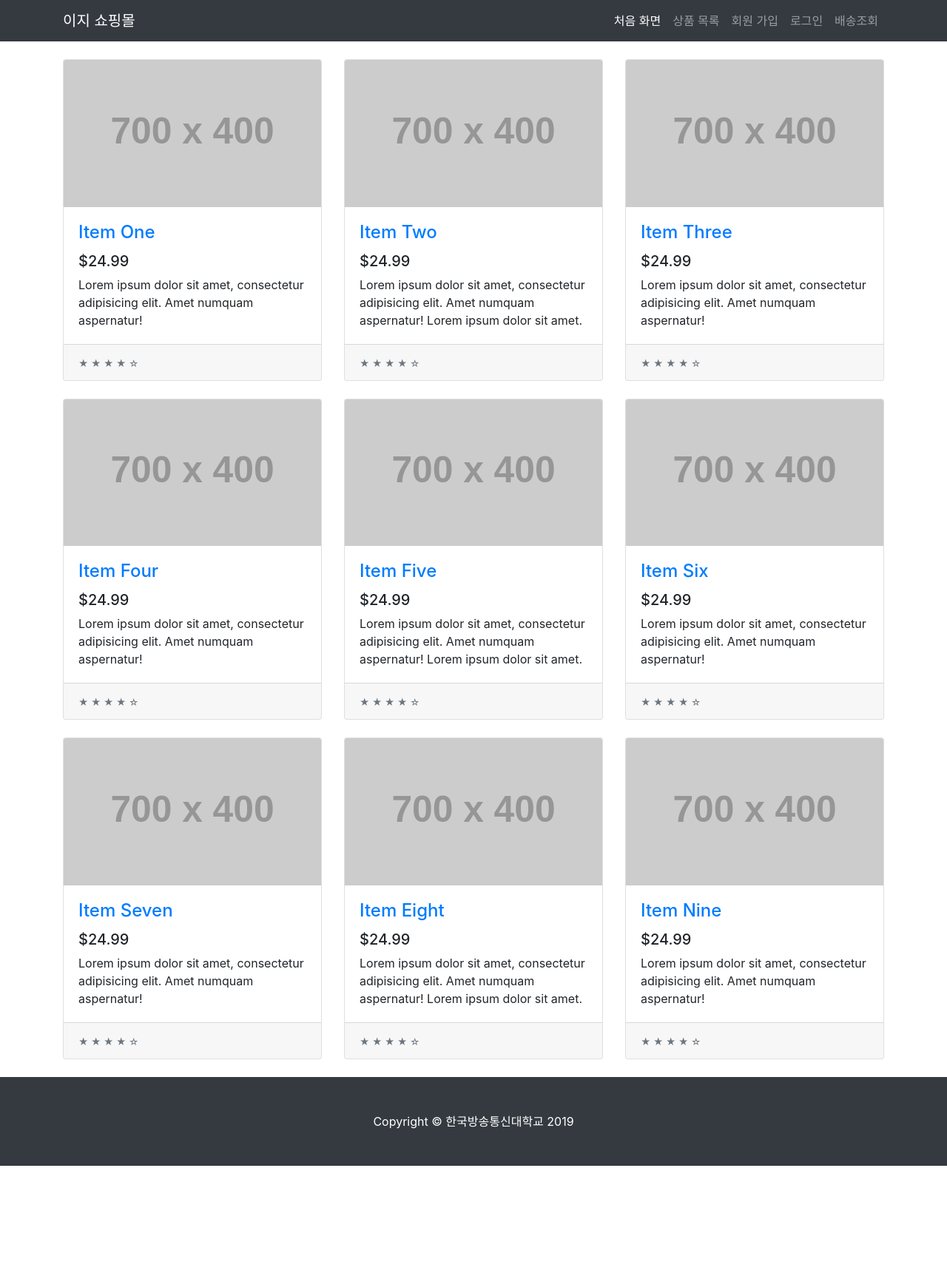
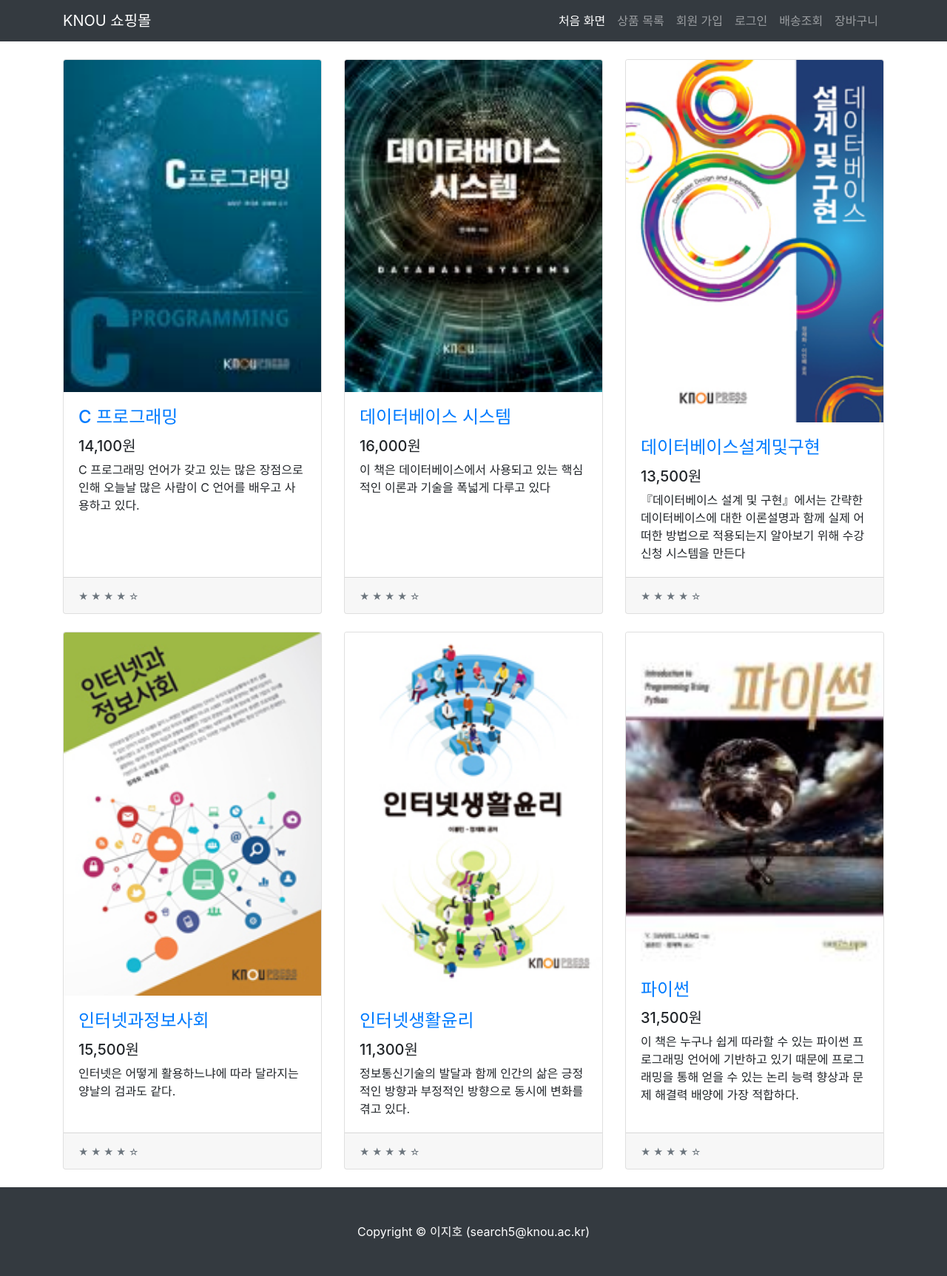
Before and after one commit to jaehwachung/cloud_computing, a Flask app: page /goods in a window 1280 px wide. Shown: the whole page at 74% size. Before the commit the page ends 1576 px from the top, so only its background shows below. Run offline with Flask 2, Linux system fonts and the light colour scheme; grey boxes labelled with a size stand in for pictures from a placeholder-image service; some libraries are stand-ins or nearby versions.

Commit message:
이미지 추가 및 일부 한글화

```diff
--- a/shop1/shop_main.py
+++ b/shop1/shop_main.py
@@ -32,5 +32,5 @@
     return render_template("tracking.html")
 
 if __name__ == "__main__":
-    serve(app, listen="*:80")
+    serve(app, listen="*:5001")
     #app.run(host="0.0.0.0", debug=True)
--- a/shop1/templates/base.html
+++ b/shop1/templates/base.html
@@ -1,7 +1,7 @@
 <!DOCTYPE html>
 <html>
     <head>
-        <title>이지 쇼핑몰</title>
+        <title>KNOU 쇼핑몰</title>
         <meta charset="utf-8">
         <meta name="viewport" content="width=device-width, initial-scale=1, shrink-to-fit=no">
         <meta name="description" content="">
@@ -20,28 +20,31 @@
         <!-- Navigation -->
         <nav class="navbar navbar-expand-lg navbar-dark bg-dark fixed-top">
             <div class="container">
-            <a class="navbar-brand" href="#">이지 쇼핑몰</a>
+            <a class="navbar-brand" href="#">KNOU 쇼핑몰</a>
             <button class="navbar-toggler" type="button" data-toggle="collapse" data-target="#navbarResponsive" aria-controls="navbarResponsive" aria-expanded="false" aria-label="Toggle navigation">
                 <span class="navbar-toggler-icon"></span>
             </button>
             <div class="collapse navbar-collapse" id="navbarResponsive">
                 <ul class="navbar-nav ml-auto">
                 <li class="nav-item active">
-                    <a class="nav-link" href="#">처음 화면
+                    <a class="nav-link" href="/">처음 화면
                     <span class="sr-only">(current)</span>
                     </a>
                 </li>
                 <li class="nav-item">
-                    <a class="nav-link" href="#">상품 목록</a>
+                    <a class="nav-link" href="/goods">상품 목록</a>
                 </li>
                 <li class="nav-item">
-                    <a class="nav-link" href="#">회원 가입</a>
+                    <a class="nav-link" href="/join">회원 가입</a>
                 </li>
                 <li class="nav-item">
-                    <a class="nav-link" href="#">로그인</a>
+                    <a class="nav-link" href="/login">로그인</a>
                 </li>
                 <li class="nav-item">
-                    <a class="nav-link" href="#">배송조회</a>
+                    <a class="nav-link" href="/mypage/tracking">배송조회</a>
+                </li>
+                <li class="nav-item">
+                    <a class="nav-link" href="/basket">장바구니</a>
                 </li>
                 </ul>
             </div>
@@ -53,7 +56,7 @@
         <!-- Footer -->
         <footer class="py-5 bg-dark">
             <div class="container">
-                <p class="m-0 text-center text-white">Copyright &copy; 한국방송통신대학교 2019</p>
+                <p class="m-0 text-center text-white">Copyright &copy; 이지호 (search5@knou.ac.kr)</p>
             </div>
             <!-- /.container -->
         </footer>
--- a/shop1/templates/goods.html
+++ b/shop1/templates/goods.html
@@ -12,13 +12,14 @@
                 <div class="row">
                     <div class="col-lg-4 col-md-6 mb-4">
                         <div class="card h-100">
-                        <a href="#"><img class="card-img-top" src="http://placehold.it/700x400" alt=""></a>
+                            <a href="/goods/1"><img class="card-img-top"
+                                                    src="{{ url_for('static', filename='images/c-lang.png') }}" alt=""></a>
                             <div class="card-body">
                                 <h4 class="card-title">
-                            <a href="/goods/1">Item One</a>
+                                    <a href="/goods/1">C 프로그래밍</a>
                                 </h4>
-                        <h5>$24.99</h5>
-                        <p class="card-text">Lorem ipsum dolor sit amet, consectetur adipisicing elit. Amet numquam aspernatur!</p>
+                                <h5>14,100원</h5>
+                                <p class="card-text">C 프로그래밍 언어가 갖고 있는 많은 장점으로 인해 오늘날 많은 사람이 C 언어를 배우고 사용하고 있다.</p>
                             </div>
                             <div class="card-footer">
                                 <small class="text-muted">&#9733; &#9733; &#9733; &#9733; &#9734;</small>
@@ -28,13 +29,15 @@
 
                     <div class="col-lg-4 col-md-6 mb-4">
                         <div class="card h-100">
-                        <a href="#"><img class="card-img-top" src="http://placehold.it/700x400" alt=""></a>
+                            <a href="/goods/2"><img class="card-img-top"
+                                                    src="{{ url_for('static', filename='images/database.png') }}"
+                                                    alt=""></a>
                             <div class="card-body">
                                 <h4 class="card-title">
-                            <a href="#">Item Two</a>
+                                    <a href="/goods/2">데이터베이스 시스템</a>
                                 </h4>
-                        <h5>$24.99</h5>
-                        <p class="card-text">Lorem ipsum dolor sit amet, consectetur adipisicing elit. Amet numquam aspernatur! Lorem ipsum dolor sit amet.</p>
+                                <h5>16,000원</h5>
+                                <p class="card-text">이 책은 데이터베이스에서 사용되고 있는 핵심적인 이론과 기술을 폭넓게 다루고 있다</p>
                             </div>
                             <div class="card-footer">
                                 <small class="text-muted">&#9733; &#9733; &#9733; &#9733; &#9734;</small>
@@ -44,13 +47,16 @@
 
                     <div class="col-lg-4 col-md-6 mb-4">
                         <div class="card h-100">
-                        <a href="#"><img class="card-img-top" src="http://placehold.it/700x400" alt=""></a>
+                            <a href="/goods/3"><img class="card-img-top"
+                                                    src="{{ url_for('static', filename='images/database_implement.png') }}"
+                                                    alt=""></a>
                             <div class="card-body">
                                 <h4 class="card-title">
-                            <a href="#">Item Three</a>
+                                    <a href="/goods/3">데이터베이스설계및구현</a>
                                 </h4>
-                        <h5>$24.99</h5>
-                        <p class="card-text">Lorem ipsum dolor sit amet, consectetur adipisicing elit. Amet numquam aspernatur!</p>
+                                <h5>13,500원</h5>
+                                <p class="card-text">『데이터베이스 설계 및 구현』에서는 간략한 데이터베이스에 대한 이론설명과 함께 실제 어떠한 방법으로 적용되는지 알아보기
+                                    위해 수강신청 시스템을 만든다</p>
                             </div>
                             <div class="card-footer">
                                 <small class="text-muted">&#9733; &#9733; &#9733; &#9733; &#9734;</small>
@@ -60,13 +66,15 @@
 
                     <div class="col-lg-4 col-md-6 mb-4">
                         <div class="card h-100">
-                        <a href="#"><img class="card-img-top" src="http://placehold.it/700x400" alt=""></a>
+                            <a href="/goods/4"><img class="card-img-top"
+                                                    src="{{ url_for('static', filename='images/internet.png') }}"
+                                                    alt=""></a>
                             <div class="card-body">
                                 <h4 class="card-title">
-                            <a href="#">Item Four</a>
+                                    <a href="/goods/4">인터넷과정보사회</a>
                                 </h4>
-                        <h5>$24.99</h5>
-                        <p class="card-text">Lorem ipsum dolor sit amet, consectetur adipisicing elit. Amet numquam aspernatur!</p>
+                                <h5>15,500원</h5>
+                                <p class="card-text">인터넷은 어떻게 활용하느냐에 따라 달라지는 양날의 검과도 같다. </p>
                             </div>
                             <div class="card-footer">
                                 <small class="text-muted">&#9733; &#9733; &#9733; &#9733; &#9734;</small>
@@ -76,13 +84,15 @@
 
                     <div class="col-lg-4 col-md-6 mb-4">
                         <div class="card h-100">
-                        <a href="#"><img class="card-img-top" src="http://placehold.it/700x400" alt=""></a>
+                            <a href="/goods/5"><img class="card-img-top"
+                                                    src="{{ url_for('static', filename='images/internet_yunli.png') }}"
+                                                    alt=""></a>
                             <div class="card-body">
                                 <h4 class="card-title">
-                            <a href="#">Item Five</a>
+                                    <a href="/goods/5">인터넷생활윤리</a>
                                 </h4>
-                        <h5>$24.99</h5>
-                        <p class="card-text">Lorem ipsum dolor sit amet, consectetur adipisicing elit. Amet numquam aspernatur! Lorem ipsum dolor sit amet.</p>
+                                <h5>11,300원</h5>
+                                <p class="card-text">정보통신기술의 발달과 함께 인간의 삶은 긍정적인 방향과 부정적인 방향으로 동시에 변화를 겪고 있다.</p>
                             </div>
                             <div class="card-footer">
                                 <small class="text-muted">&#9733; &#9733; &#9733; &#9733; &#9734;</small>
@@ -92,61 +102,15 @@
 
                     <div class="col-lg-4 col-md-6 mb-4">
                         <div class="card h-100">
-                        <a href="#"><img class="card-img-top" src="http://placehold.it/700x400" alt=""></a>
+                            <a href="/goods/6"><img class="card-img-top"
+                                                    src="{{ url_for('static', filename='images/python.png') }}" alt=""></a>
                             <div class="card-body">
                                 <h4 class="card-title">
-                            <a href="#">Item Six</a>
+                                    <a href="/goods/6">파이썬</a>
                                 </h4>
-                        <h5>$24.99</h5>
-                        <p class="card-text">Lorem ipsum dolor sit amet, consectetur adipisicing elit. Amet numquam aspernatur!</p>
-                        </div>
-                        <div class="card-footer">
-                        <small class="text-muted">&#9733; &#9733; &#9733; &#9733; &#9734;</small>
-                        </div>
-                    </div>
-                </div>
-
-                <div class="col-lg-4 col-md-6 mb-4">
-                    <div class="card h-100">
-                        <a href="#"><img class="card-img-top" src="http://placehold.it/700x400" alt=""></a>
-                        <div class="card-body">
-                        <h4 class="card-title">
-                            <a href="#">Item Seven</a>
-                        </h4>
-                        <h5>$24.99</h5>
-                        <p class="card-text">Lorem ipsum dolor sit amet, consectetur adipisicing elit. Amet numquam aspernatur!</p>
-                        </div>
-                        <div class="card-footer">
-                        <small class="text-muted">&#9733; &#9733; &#9733; &#9733; &#9734;</small>
-                        </div>
-                    </div>
-                </div>
-
-                <div class="col-lg-4 col-md-6 mb-4">
-                    <div class="card h-100">
-                        <a href="#"><img class="card-img-top" src="http://placehold.it/700x400" alt=""></a>
-                        <div class="card-body">
-                        <h4 class="card-title">
-                            <a href="#">Item Eight</a>
-                        </h4>
-                        <h5>$24.99</h5>
-                        <p class="card-text">Lorem ipsum dolor sit amet, consectetur adipisicing elit. Amet numquam aspernatur! Lorem ipsum dolor sit amet.</p>
-                        </div>
-                        <div class="card-footer">
-                        <small class="text-muted">&#9733; &#9733; &#9733; &#9733; &#9734;</small>
-                        </div>
-                    </div>
-                </div>
-
-                <div class="col-lg-4 col-md-6 mb-4">
-                    <div class="card h-100">
-                        <a href="#"><img class="card-img-top" src="http://placehold.it/700x400" alt=""></a>
-                        <div class="card-body">
-                        <h4 class="card-title">
-                            <a href="#">Item Nine</a>
-                        </h4>
-                        <h5>$24.99</h5>
-                        <p class="card-text">Lorem ipsum dolor sit amet, consectetur adipisicing elit. Amet numquam aspernatur!</p>
+                                <h5>31,500원</h5>
+                                <p class="card-text">이 책은 누구나 쉽게 따라할 수 있는 파이썬 프로그래밍 언어에 기반하고 있기 때문에 프로그래밍을 통해 얻을 수 있는 논리
+                                    능력 향상과 문제 해결력 배양에 가장 적합하다.</p>
                             </div>
                             <div class="card-footer">
                                 <small class="text-muted">&#9733; &#9733; &#9733; &#9733; &#9734;</small>
--- a/shop1/templates/tracking.html
+++ b/shop1/templates/tracking.html
@@ -177,7 +177,7 @@
             <ul class="row">
                 <li class="col-md-4">
                     <figure class="itemside mb-3">
-                        <div class="aside"><img src="https://res.cloudinary.com/dxfq3iotg/image/upload/v1571751108/Ecommerce/laptop-dell-xps-15-computer-monitors-laptops.jpg" class="img-sm border"></div>
+                        <div class="aside"><img src="{{ url_for('static', filename='images/database.png') }}" class="img-sm border"></div>
                         <figcaption class="info align-self-center">
                             <p class="title">Dell Laptop with 500GB HDD <br> 8GB RAM</p> <span class="text-muted">$950 </span>
                         </figcaption>
@@ -185,7 +185,7 @@
                 </li>
                 <li class="col-md-4">
                     <figure class="itemside mb-3">
-                        <div class="aside"><img src="https://res.cloudinary.com/dxfq3iotg/image/upload/v1571750967/Ecommerce/ef192a21ec96.jpg" class="img-sm border"></div>
+                        <div class="aside"><img src="{{ url_for('static', filename='images/internet_yunli.png') }}" class="img-sm border"></div>
                         <figcaption class="info align-self-center">
                             <p class="title">HP Laptop with 500GB HDD <br> 8GB RAM</p> <span class="text-muted">$850 </span>
                         </figcaption>
@@ -193,7 +193,7 @@
                 </li>
                 <li class="col-md-4">
                     <figure class="itemside mb-3">
-                        <div class="aside"><img src="https://res.cloudinary.com/dxfq3iotg/image/upload/v1571750722/Ecommerce/acer-v-17-nitro-realsense.jpg" class="img-sm border"></div>
+                        <div class="aside"><img src="{{ url_for('static', filename='images/c-lang.png') }}" class="img-sm border"></div>
                         <figcaption class="info align-self-center">
                             <p class="title">ACER Laptop with 500GB HDD <br> 8GB RAM</p> <span class="text-muted">$650 </span>
                         </figcaption>
```
Also changed, not shown: shop1/templates/basket.html (+8 -8 lines), shop1/templates/goods_view.html (+24 -45 lines), shop1/templates/index.html (+31 -31 lines), shop1/static/images/main_carousel1.png (renamed from shop1/static/images/iphak.png), shop1/static/images/main_carousel2.jpg (renamed from shop1/static/images/knou_bonbu.jpg). Lines whose indentation alone changed are shown as unchanged.
